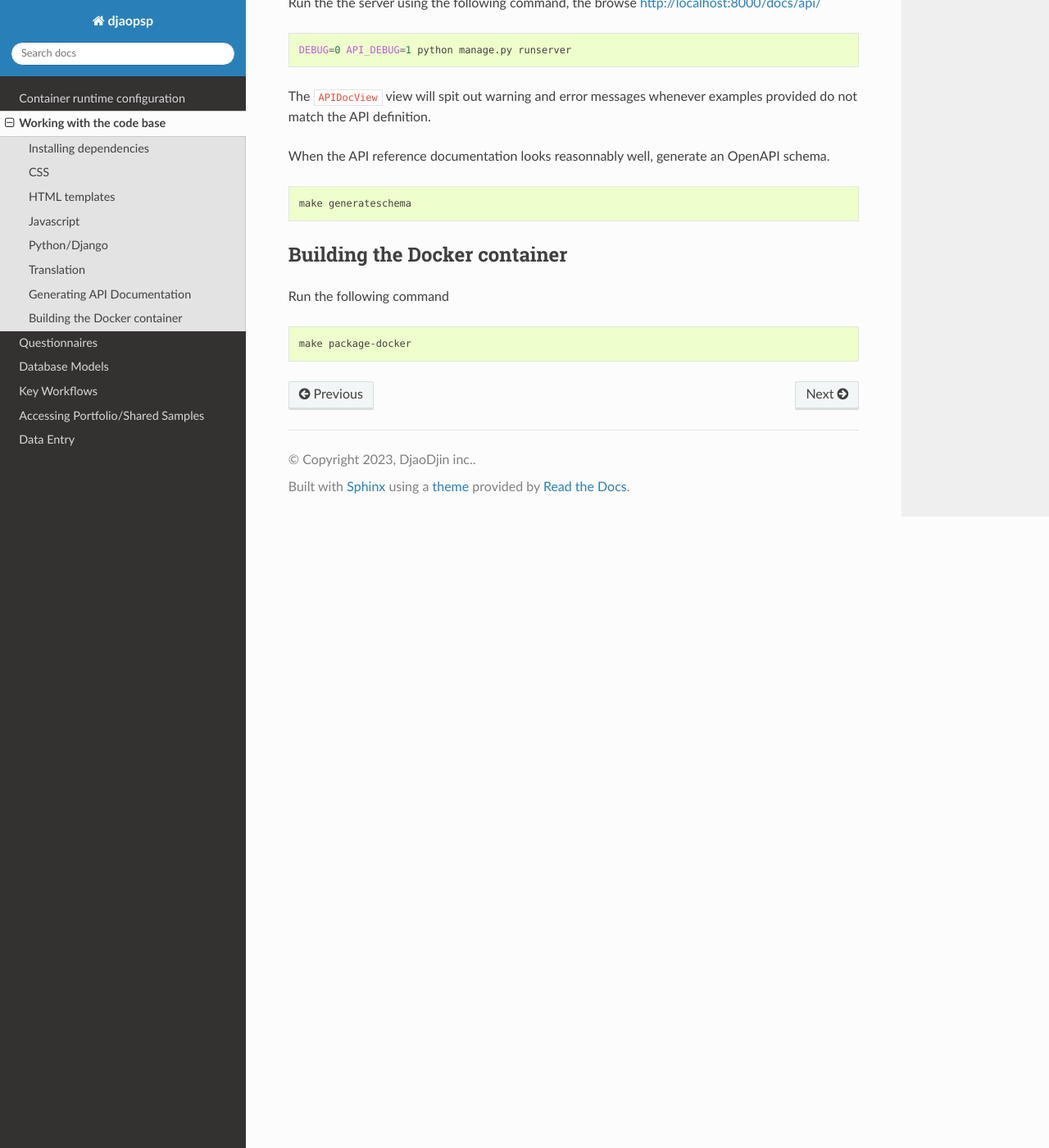
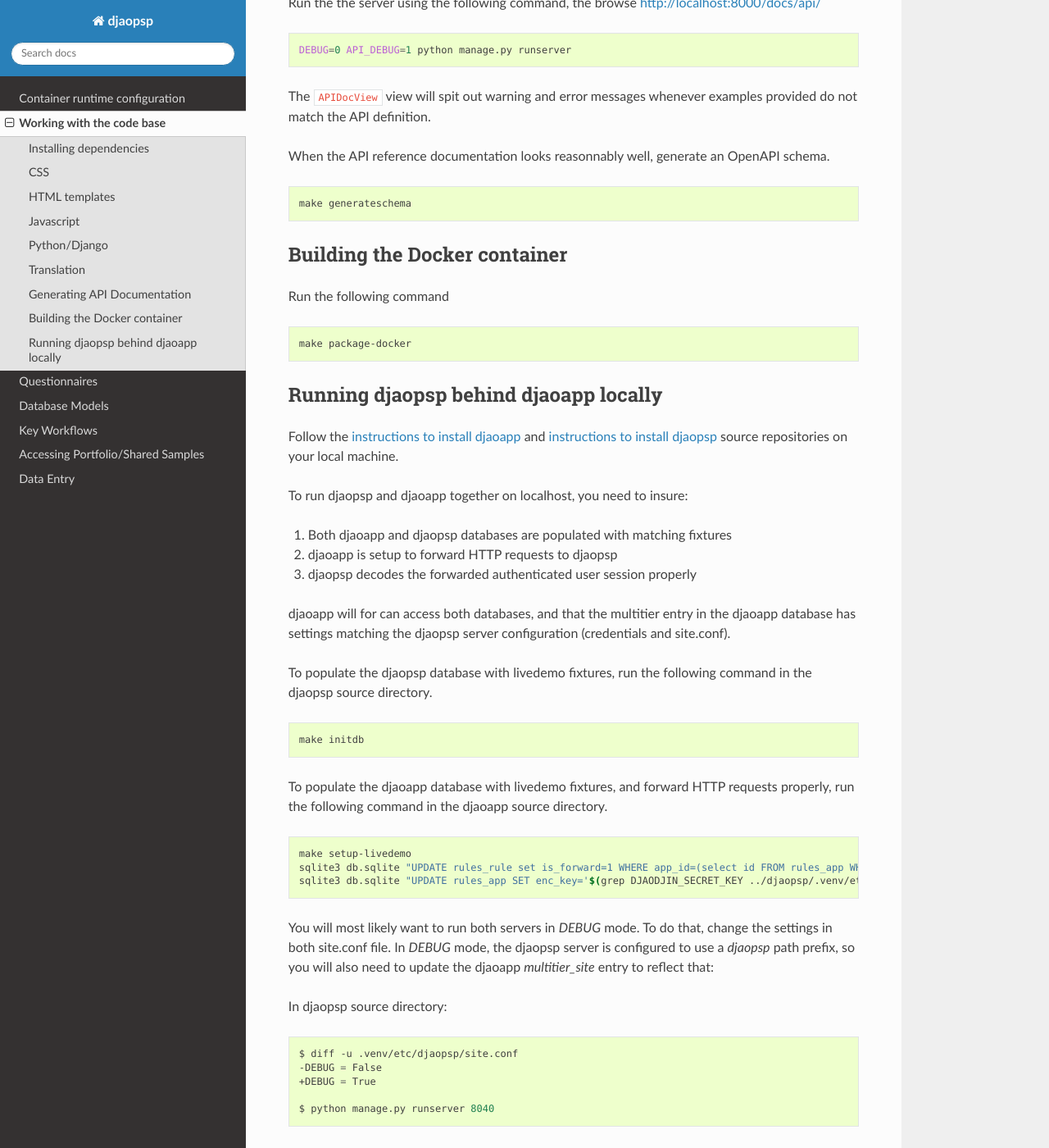
Before and after one commit to djaodjin/djaopsp, a Sphinx documentation site: the page built from docs/development.rst, in a window 1280 px wide and 1400 px high, scrolled down 3093 px. Shown: the whole window at 82% size. Built offline with Sphinx 7.4.7 and the Read the Docs theme 3.1.0, drawn with Linux system fonts in a browser that asks for light colours; some of the changed text lies outside the part shown.

Commit message:
adds instructions to run djaoapp/djaopsp combined

```diff
--- a/djaopsp/__init__.py
+++ b/djaopsp/__init__.py
@@ -1,5 +1,2 @@
-# Copyright (c) 2024, DjaoDjin inc.
+# Copyright (c) 2026, DjaoDjin inc.
 # see LICENSE
-from __future__ import unicode_literals
-
-__version__ = '2024-06-28-dev'
--- a/docs/conf.py
+++ b/docs/conf.py
@@ -46,16 +46,16 @@
 
 # General information about the project.
 project = u'djaopsp'
-copyright = u'2023, DjaoDjin inc.'
+copyright = u'2026, DjaoDjin inc.'
 
 # The version info for the project you're documenting, acts as replacement for
 # |version| and |release|, also used in various other places throughout the
 # built documents.
 #
 # The short X.Y version.
-version = '2023.3'
+version = '2026.7'
 # The full version, including alpha/beta/rc tags.
-release = '2023.3-dev'
+release = '2026.7.1-dev'
 
 # The language for content autogenerated by Sphinx. Refer to documentation
 # for a list of supported languages.
--- a/docs/development.rst
+++ b/docs/development.rst
@@ -184,8 +184,80 @@
 
     make package-docker
 
+
+Running djaopsp behind djaoapp locally
+--------------------------------------
+
+Follow the `instructions to install djaoapp`_
+and `instructions to install djaopsp`_
+source repositories on your local machine.
+
+To run djaopsp and djaoapp together on localhost, you need to insure:
+
+1. Both djaoapp and djaopsp databases are populated with matching fixtures
+2. djaoapp is setup to forward HTTP requests to djaopsp
+3. djaopsp decodes the forwarded authenticated user session properly
+
+
+djaoapp will for can access both
+databases, and that the multitier entry in the djaoapp database has settings
+matching the djaopsp server configuration (credentials and site.conf).
+
+To populate the djaopsp database with livedemo fixtures, run the following
+command in the djaopsp source directory.
+
+.. code-block:: shell
+
+    make initdb
+
+
+To populate the djaoapp database with livedemo fixtures, and forward
+HTTP requests properly, run the following command in the djaoapp source
+directory.
+
+.. code-block:: shell
+
+    make setup-livedemo
+    sqlite3 db.sqlite "UPDATE rules_rule set is_forward=1 WHERE app_id=(select id FROM rules_app WHERE slug='djaopsp');"
+    sqlite3 db.sqlite "UPDATE rules_app SET enc_key='$(grep DJAODJIN_SECRET_KEY ../djaopsp/.venv/etc/djaopsp/credentials | cut -d \" -f 2)' WHERE id=(select id FROM rules_app WHERE slug='djaopsp');"
+
+You will most likely want to run both servers in `DEBUG` mode. To do that,
+change the settings in both site.conf file.
+In `DEBUG` mode, the djaopsp server is configured to use a `djaopsp` path
+prefix, so you will also need to update the djaoapp `multitier_site` entry
+to reflect that:
+
+In djaopsp source directory:
+
+.. code-block:: shell
+
+    $ diff -u .venv/etc/djaopsp/site.conf
+    -DEBUG = False
+    +DEBUG = True
+
+    $ python manage.py runserver 8040
+
+In djaoapp source directory:
+
+.. code-block:: shell
+
+    $ sqlite3 db.sqlite "UPDATE multitier_site set is_path_prefix=1 WHERE slug='djaopsp';"
+    $ diff -u .venv/etc/djaoapp/site.conf
+    -DEBUG = False
+    +DEBUG = True
+
+    $ python manage.py runserver
+
+Browse to URL `http://localhost:8000/djaopsp/`, and click the user account
+to login with on the livedemo site.
+
+
 .. _djaodjin-deployutils: https://github.com/djaodjin/djaodjin-deployutils/
 
 .. _djaodjin-pages: https://github.com/djaodjin/djaodjin-pages/
 
 .. _djaodjin-survey: https://djaodjin-survey.readthedocs.io/
+
+.. _instructions to install djaoapp: https://github.com/djaodjin/djaoapp/#install
+
+.. _instructions to install djaopsp: https://github.com/djaodjin/djaopsp/#install
```
Also changed, not shown: 1 other file.
